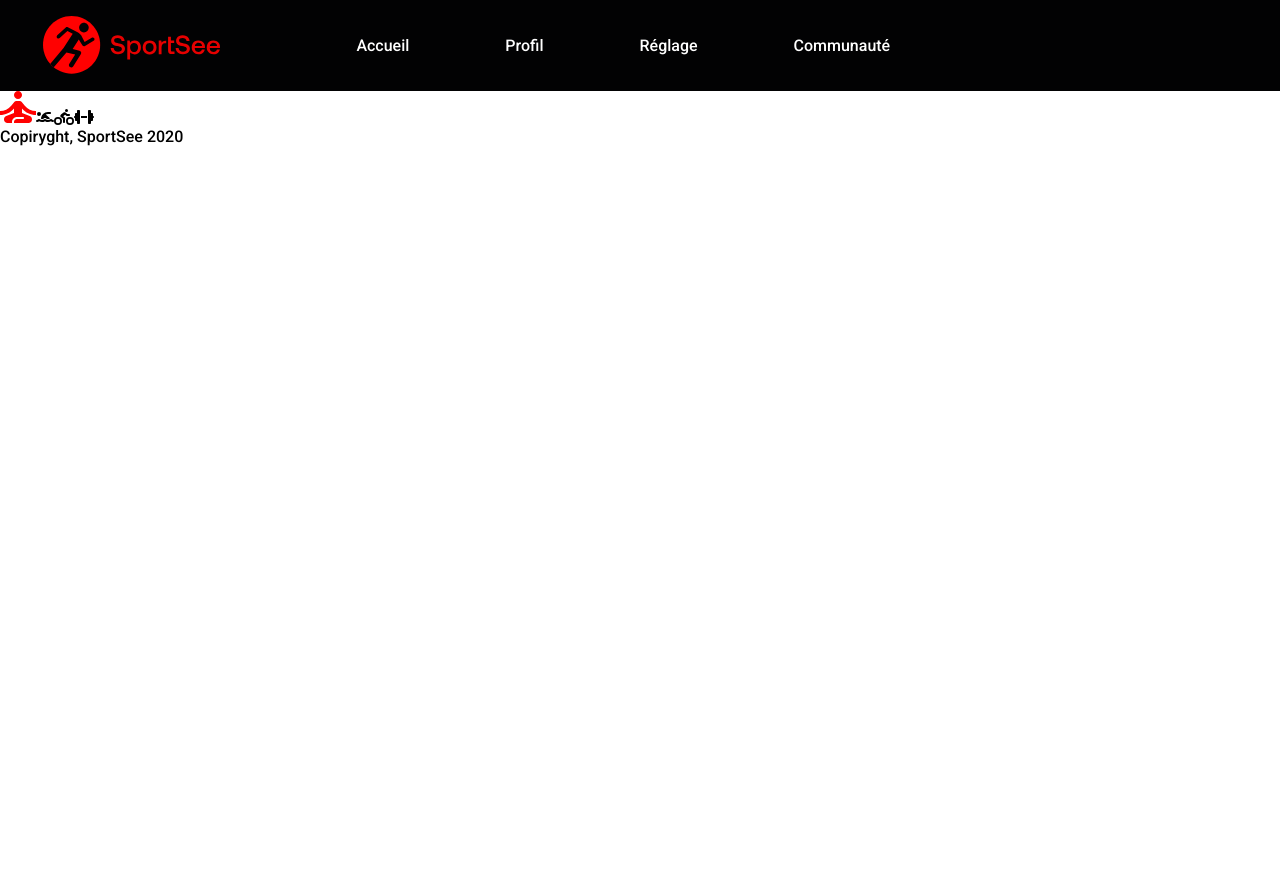
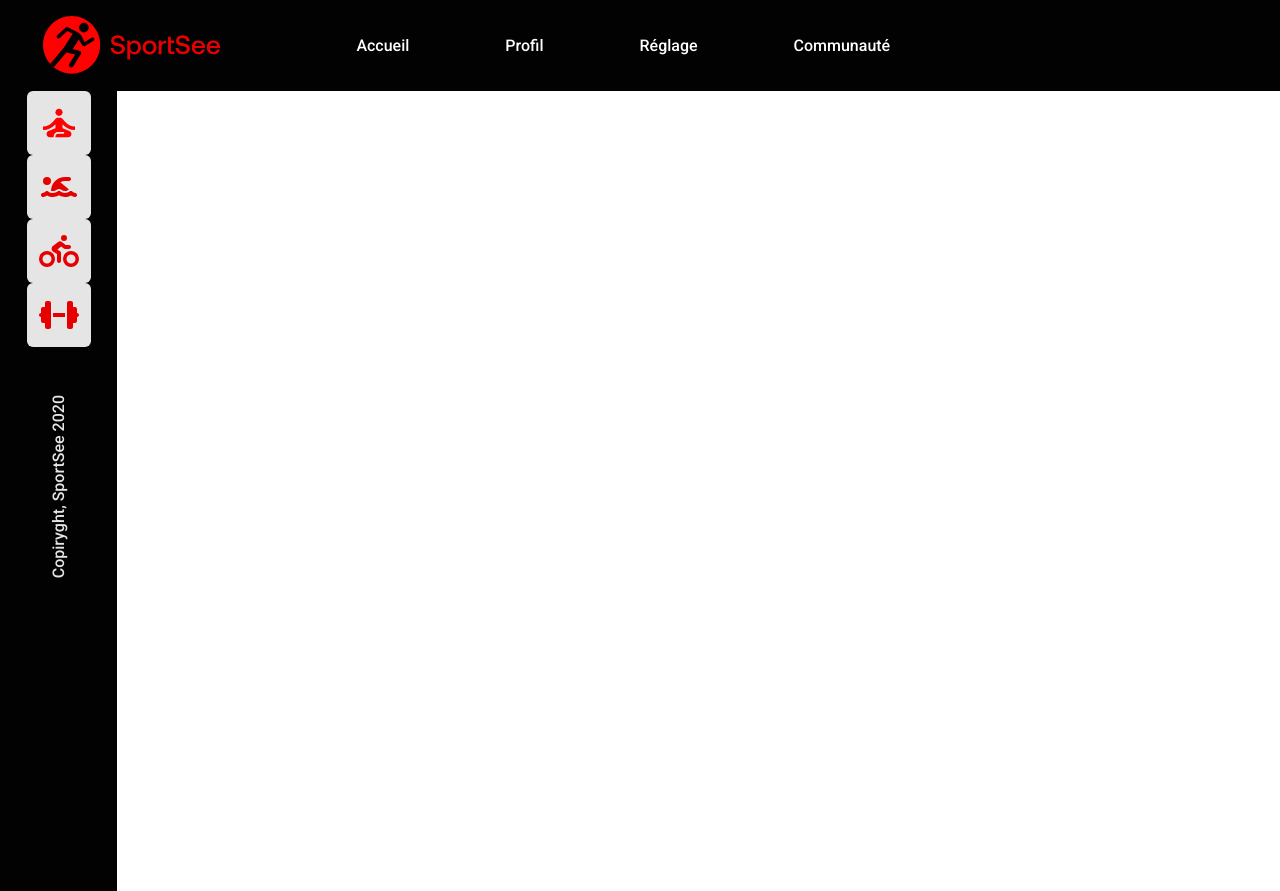
Before and after one commit to Matpetitj/Sport-See, a React (Create React App) app: page / in a window 1280 px wide. Before the commit the page ends 800 px from the top, so only its background shows below. Built offline with nearby package versions, Linux system fonts and the light colour scheme.

Commit message:
Left bar style

```diff
--- a/src/Utils/Style-global/_app.scss
+++ b/src/Utils/Style-global/_app.scss
@@ -1,4 +1,3 @@
 .global__style {
-    max-width: 1440px;
     min-width: 335px;
 }
--- a/src/components/LeftBar/_leftbar.scss
+++ b/src/components/LeftBar/_leftbar.scss
@@ -0,0 +1,41 @@
+@import "../../Utils/Style-settings/mixins";
+@import "../../Utils/Style-settings/variables";
+
+.leftbar {
+    height: 100vh;
+    width: 117px;
+    background-color: $primary-color;
+    &__container {
+        display: flex;
+        flex-direction: column;
+        .leftbar__icon {
+            display: flex;
+            flex-direction: column;
+            align-items: center;
+            justify-content: center;
+            &__fw{
+                display: flex;
+                align-items: center;
+                justify-content: center;
+                width: 64px;
+                height: 64px;
+                color: $secondary-color;
+                background-color: $tertiary-color;
+                border-radius: 6px;
+                font-size: 32px;
+            }
+            .sat {
+                width: 32px;
+                height: 32px;
+            }
+        }
+    }
+    &__text {
+        display: flex;
+        align-items: center;
+        padding: 3rem 0;
+        color: $tertiary-color;
+        transform: rotate(180deg);
+        writing-mode: vertical-lr;
+    }
+}
--- a/src/components/LeftBar/leftBar.jsx
+++ b/src/components/LeftBar/leftBar.jsx
@@ -15,10 +15,12 @@ export default function LeftBar() {
     <div className="leftbar">
       <div className="leftbar__container">
         <div className="leftbar__icon">
-          <img className="leftbar__icon__fw" src={personSat} alt="person sat" />
-          <span className="leftbar__icon__fw">{personSwimming}</span>
-          <span className="leftbar__icon__fw">{personBiking}</span>
-          <span className="leftbar__icon__fw">{dumbbell}</span>
+          <span className='leftbar__icon__fw'>
+            <img className="sat" src={personSat} alt="person sat" />
+          </span>
+          <span className="leftbar__icon__fw swimming">{personSwimming}</span>
+          <span className="leftbar__icon__fw biking">{personBiking}</span>
+          <span className="leftbar__icon__fw dumbbell">{dumbbell}</span>
         </div>
         <span className="leftbar__text">Copiryght, SportSee 2020</span>
       </div>
```
